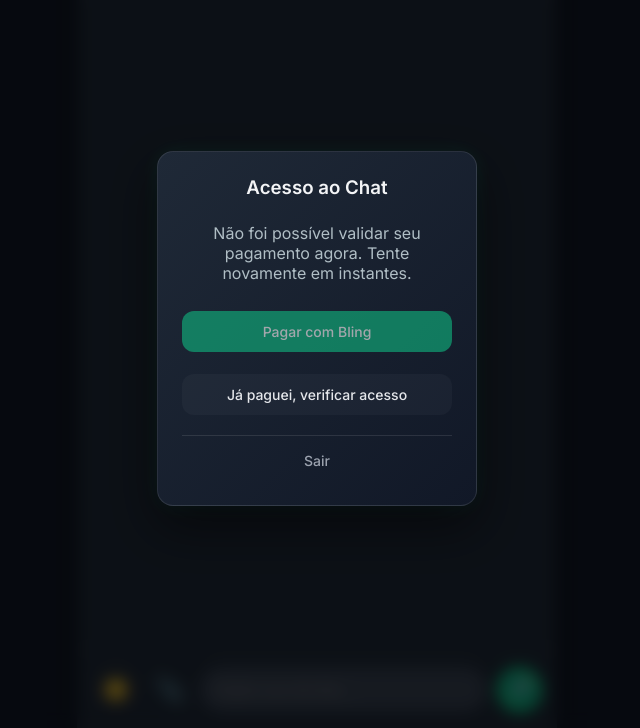
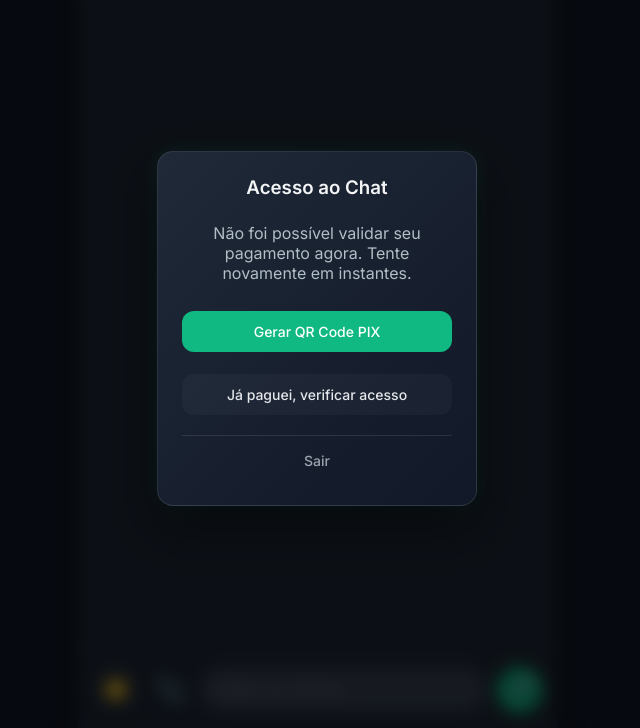
Before and after one commit to jose-chico/agenteIA, a website: page public/index.html in a window 1280 px wide. Shown: the part 72-800 px from the top of the page, without its empty margins (323-963 px from the left). Drawn offline with nearby package versions, Linux system fonts and the light colour scheme; no server answers; sample sign-in values are in the browser's storage.

Commit message:
atualmesmo

```diff
--- a/public/index.html
+++ b/public/index.html
@@ -115,11 +115,11 @@
         <div class="modal-content">
             <h3 style="margin-bottom: 12px; text-align: center; color: var(--text-primary);">Acesso ao Chat</h3>
             <p id="paywall-message" style="text-align: center; color: #b0bec5; margin-bottom: 16px;">
-                Para liberar o chat, finalize o pagamento no link abaixo.
+                Para liberar o chat, gere o QR Code PIX abaixo e conclua o pagamento.
             </p>
             <a id="paywall-pay-btn" href="#" target="_blank" rel="noopener noreferrer" class="msg-opt-btn"
                 style="display: flex; justify-content: center; background: #10b981; color: white; text-decoration: none;">
-                Pagar com Bling
+                Gerar QR Code PIX
             </a>
             <button id="paywall-refresh-btn" class="msg-opt-btn" style="justify-content: center; margin-top: 10px;">
                 Já paguei, verificar acesso
--- a/public/script.js
+++ b/public/script.js
@@ -90,19 +90,20 @@
     if (attachBtn) attachBtn.disabled = disabled;
 }
 
-function showPaywall(message, paymentUrl) {
+function showPaywall(message) {
     setChatDisabled(true);
     chatUnlocked = false;
 
     if (paywallMessage) {
-        paywallMessage.innerText = message || "Para liberar o chat, finalize o pagamento no link abaixo.";
+        paywallMessage.innerText = message || "Para liberar o chat, gere o QR Code PIX abaixo e conclua o pagamento.";
     }
 
     if (paywallPayBtn) {
-        const hasUrl = Boolean(paymentUrl);
-        paywallPayBtn.href = hasUrl ? paymentUrl : "#";
-        paywallPayBtn.style.opacity = hasUrl ? "1" : "0.6";
-        paywallPayBtn.style.pointerEvents = hasUrl ? "auto" : "none";
+        paywallPayBtn.href = "/pagamento.html";
+        paywallPayBtn.target = "_blank";
+        paywallPayBtn.rel = "noopener noreferrer";
+        paywallPayBtn.style.opacity = "1";
+        paywallPayBtn.style.pointerEvents = "auto";
     }
 
     if (paywallModal) {
```
